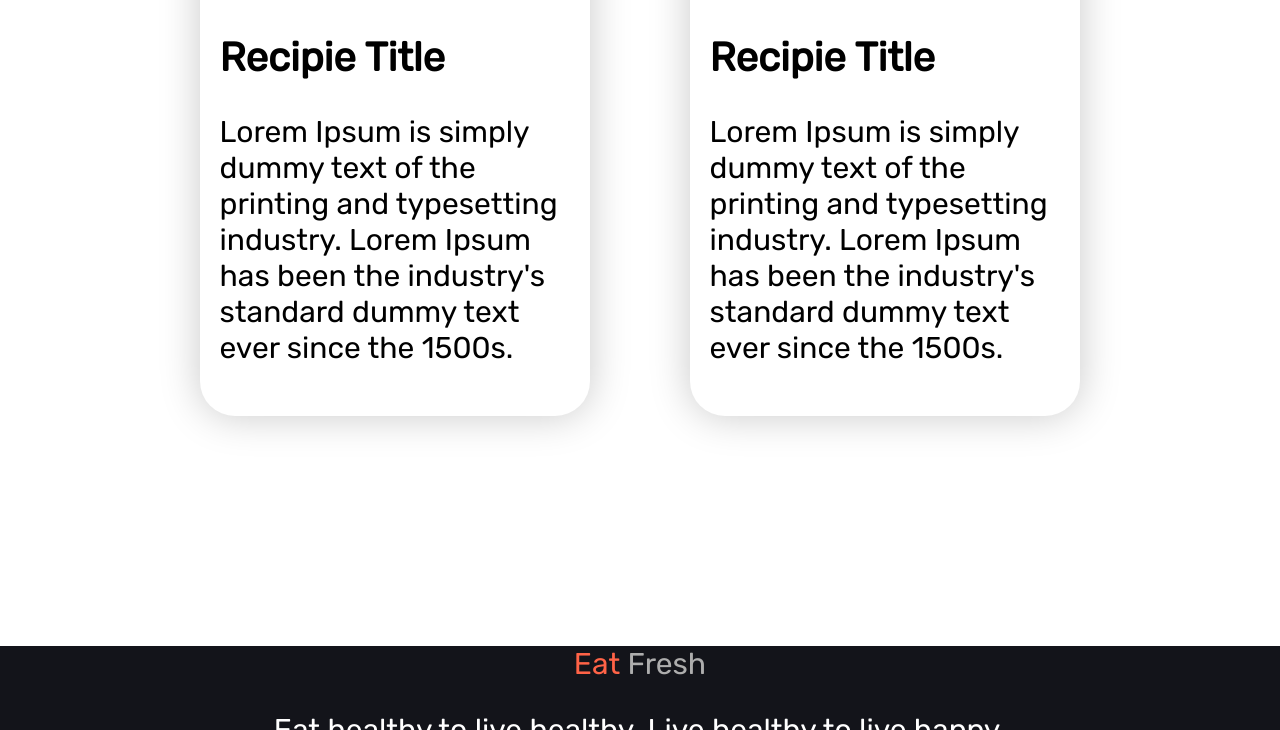
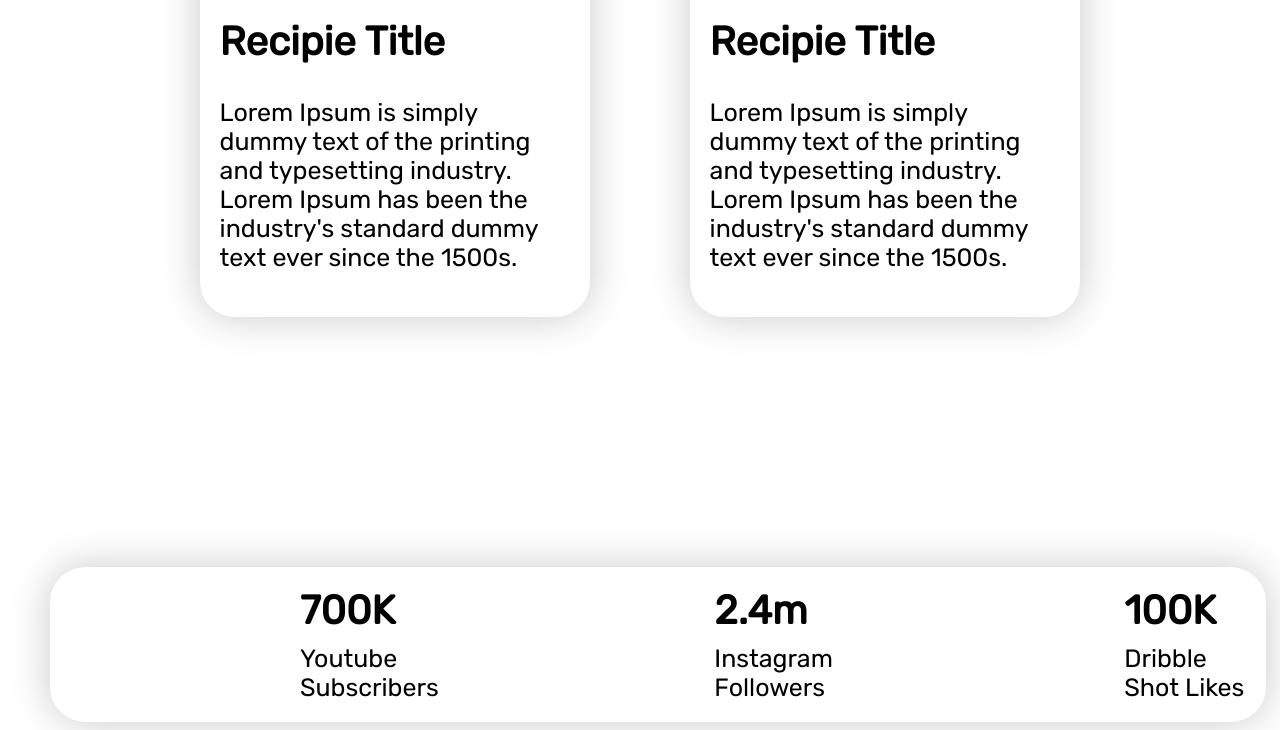
Before and after one commit to SaFaUU/eat-healthy, a plain HTML site: page index.html in a window 1280 px wide. Shown: the part 2684-3414 px from the top of the page. Drawn offline with Linux system fonts and the light colour scheme.

Commit message:
Fixed allignment issues

```diff
--- a/index.html
+++ b/index.html
@@ -20,7 +20,10 @@
             </h1>
             <h3 class="grey-color">Imagine you don't need a diet because we provide healthy and delicious food for you!
             </h3>
-            <a class="link-button" target="_blank" href="www.foodpanda.com">Order Food</a>
+            <div class="button-space">
+                <a class="link-button" target="_blank" href="www.foodpanda.com">Order Food</a>
+            </div>
+
         </div>
         <div class="half-width ">
             <img id="male-pic" src="images/shapes/hero-image-with-bg.png" alt="">
@@ -40,7 +43,10 @@
                 adipiscing vulputate. Nisi, risus in suscipit non. Non
                 commodo volutpat, pharetra, vel.
             </p>
-            <a class="link-button" target="_blank" href="www.foodpanda.com">Contact Me</a>
+            <div class="button-space">
+                <a class="link-button" target="_blank" href="www.foodpanda.com">Contact Me</a>
+            </div>
+
         </div>
 
     </section>
@@ -76,9 +82,33 @@
         </div>
 
     </section>
-    <footer class="text-center">
-        <h3> <span class="tomato">Eat </span>Fresh</h3>
-        <p>Eat healthy to live healthy. Live healthy to live happy.</p>
+    <div id="social-stats" class="subscriber-area recipe-block">
+        <div>
+            <h2>700K</h2>
+            <p>
+                Youtube Subscribers
+            </p>
+        </div>
+        <div>
+            <h2>2.4m</h2>
+            <p>
+                Instagram Followers
+            </p>
+        </div>
+        <div>
+            <h2>100K</h2>
+            <p>
+                Dribble Shot Likes
+            </p>
+        </div>
+
+    </div>
+    <footer class="text-center grey-color">
+        <div>
+            <h3> <span class="tomato">Eat </span>Fresh</h3>
+            <p>Eat healthy to live healthy. Live healthy to live happy.</p>
+        </div>
+
     </footer>
 </body>
 
--- a/style.css
+++ b/style.css
@@ -1,7 +1,6 @@
 body {
     margin: 0;
     font-family: 'Rubik', sans-serif;
-    height: 100%;
 }
 
 div {
@@ -9,18 +8,22 @@ div {
 }
 
 .link-button {
-    text-decoration: none;
     background-image: linear-gradient(orange, tomato);
     font-weight: 300;
     font-size: 20px;
-    color: white;
-    padding: 15px 40px;
+    padding: 15px 30px;
     border-radius: 35px;
     box-shadow: 0px 0px 20px orange;
-    margin-top: 350px;
+    margin-top: 200px;
 }
 
-section {}
+a {
+    text-decoration: none;
+    color: white;
+}
+
+
+
 
 .section-area {
     display: flex;
@@ -76,7 +79,7 @@ h1 {
 }
 
 p {
-    font-size: 30px;
+    font-size: 25px;
 }
 
 h2 {
@@ -99,8 +102,43 @@ h3 {
 
 footer {
     margin: 0;
-    padding-bottom: 120px;
+    padding-bottom: 0px;
     background-color: rgb(19, 20, 26);
     color: white;
     position: bottom;
+
 }
+
+footer p {
+    color: white;
+    margin: 0;
+}
+
+.subscriber-area {
+    display: flex;
+    width: 95%;
+    padding: 20px 0px;
+
+}
+
+.subscriber-area div {
+    margin-left: 250px;
+}
+
+#social-stats h2 {
+    margin: 0;
+    padding-top: 0;
+}
+
+#social-stats p {
+    margin: 0;
+    padding-top: 10px;
+}
+
+.button-space {
+    padding-top: 50px;
+}
+
+footer div {
+    padding: 50px;
+}
```
